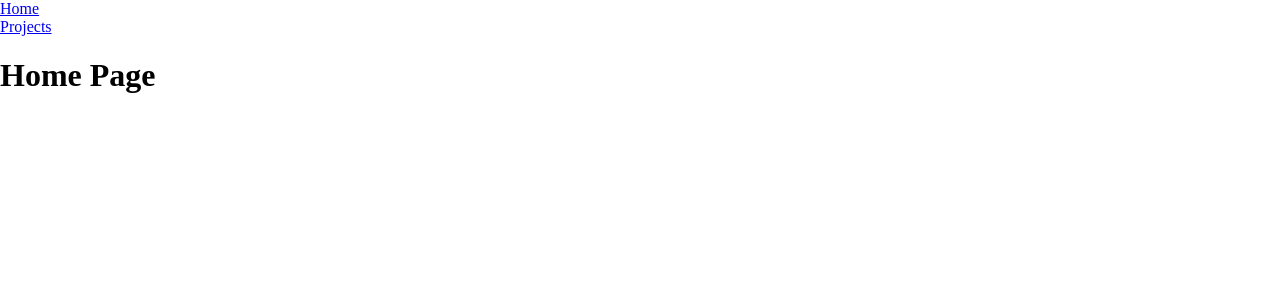
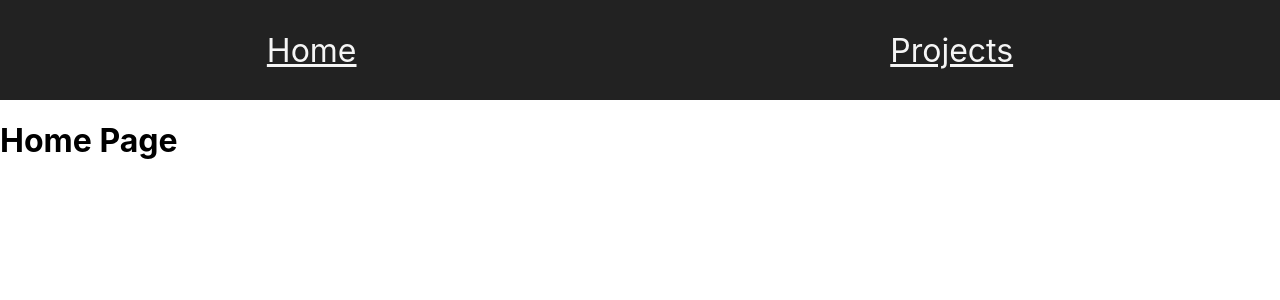
Before and after one commit to ZacW9102/Project-Shop, a React (Create React App) app in the folder project-shop/: page / in a window 1280 px wide. Shown: the top 300 px of the page. Built offline with nearby package versions, Linux system fonts and the light colour scheme.

Commit message:
setting up app.jsx

```diff
--- a/project-shop/src/App.css
+++ b/project-shop/src/App.css
@@ -1,38 +1,23 @@
-.App {
-  text-align: center;
+* {
+  box-sizing: border-box;
 }
 
-.App-logo {
-  height: 40vmin;
-  pointer-events: none;
+html, body {
+  margin: 0;
+  padding: 0;
+  font-family: "Inter", sans-serif;
 }
 
-@media (prefers-reduced-motion: no-preference) {
-  .App-logo {
-    animation: App-logo-spin infinite 20s linear;
-  }
+header {
+  background-color: #222222;
+  height: 100px;
+  display: flex;
+  justify-content: space-around;
+  align-items: center;
 }
 
-.App-header {
-  background-color: #282c34;
-  min-height: 100vh;
-  display: flex;
-  flex-direction: column;
-  align-items: center;
-  justify-content: center;
-  font-size: calc(10px + 2vmin);
-  color: white;
+header a {
+  color: whitesmoke;
+  font-family: "Inter", sans-serif;
+  font-size: 2rem;
 }
-
-.App-link {
-  color: #61dafb;
-}
-
-@keyframes App-logo-spin {
-  from {
-    transform: rotate(0deg);
-  }
-  to {
-    transform: rotate(360deg);
-  }
-}
--- a/project-shop/src/App.js
+++ /dev/null
@@ -1,10 +0,0 @@
-import './App.css';
-
-function App() {
-  return (
-    <div >
-    </div>
-  );
-}
-
-export default App;
--- /dev/null
+++ b/project-shop/src/App.jsx
@@ -0,0 +1,23 @@
+import './App.css';
+import { BrowserRouter, Routes, Route, Link } from "react-router-dom"
+import Home from "./pages/Home"
+import Projects from "./pages/Projects"
+
+function App() {
+  return (
+    <BrowserRouter>
+    <header>
+      <Link to="/">Home</Link>
+      <nav>
+        <Link to="/projects">Projects</Link>
+      </nav>
+    </header>
+    <Routes>
+      <Route path='/' element={<Home />}/>
+      <Route path='/projects' element={<Projects />}/>
+    </Routes>
+  </BrowserRouter>
+  );
+}
+
+export default App;
--- a/project-shop/src/index.jsx
+++ b/project-shop/src/index.jsx
@@ -3,24 +3,9 @@ import ReactDOM from 'react-dom/client';
 import './index.css';
 import App from './App';
 import reportWebVitals from './reportWebVitals';
-import { BrowserRouter, Routes, Route, Link } from "react-router-dom"
-import Home from "./pages/Home"
-import Projects from "./pages/Projects"
+
 
 const root = ReactDOM.createRoot(document.getElementById('root'));
-root.render(
-  <BrowserRouter>
-    <header>
-      <Link to="/">Home</Link>
-      <nav>
-        <Link tp="/projects">Projects</Link>
-      </nav>
-    </header>
-    <Routes>
-      <Route path='/' element={<Home />}/>
-      <Route path='/projects' element={<Projects />}/>
-    </Routes>
-  </BrowserRouter>
-);
+root.render(<App />);
 
 reportWebVitals();
```
